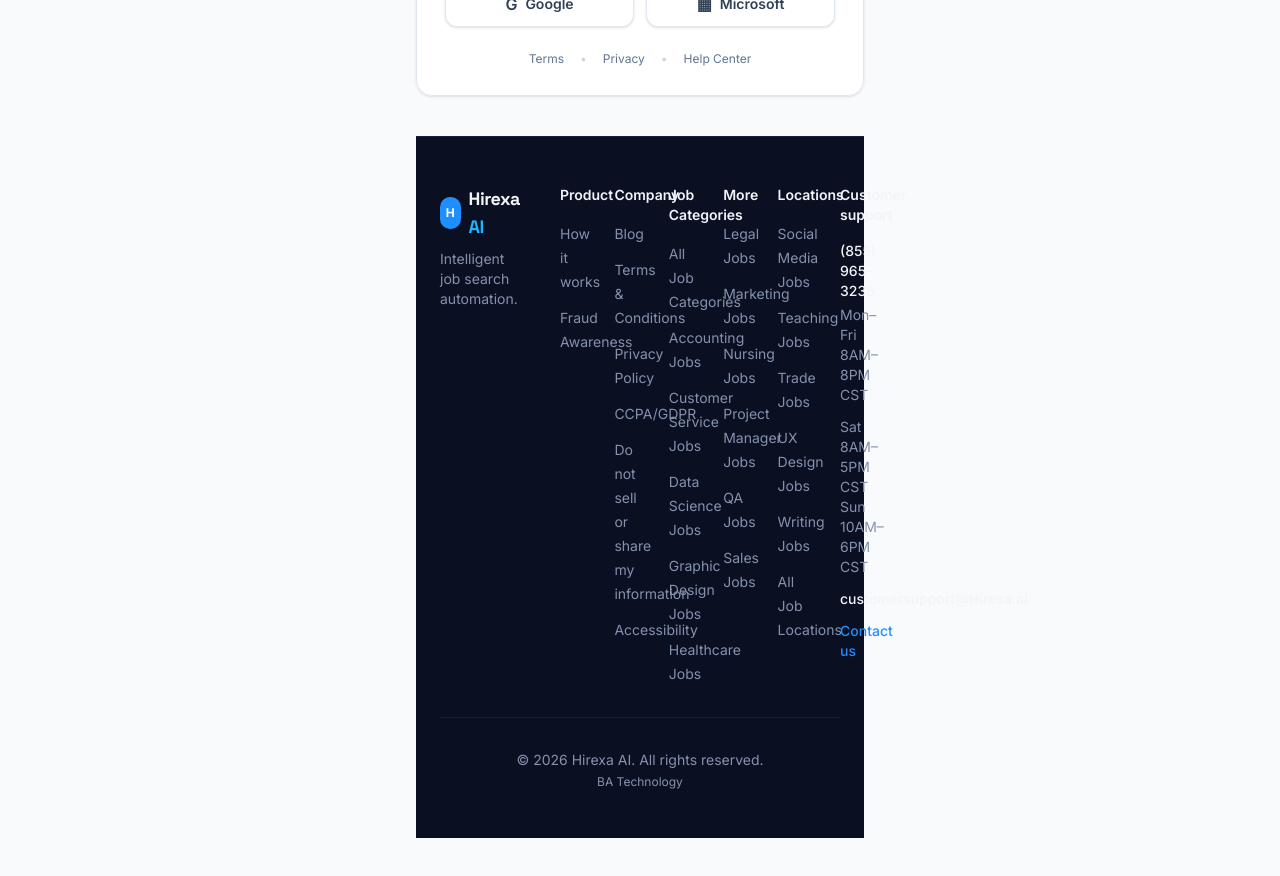
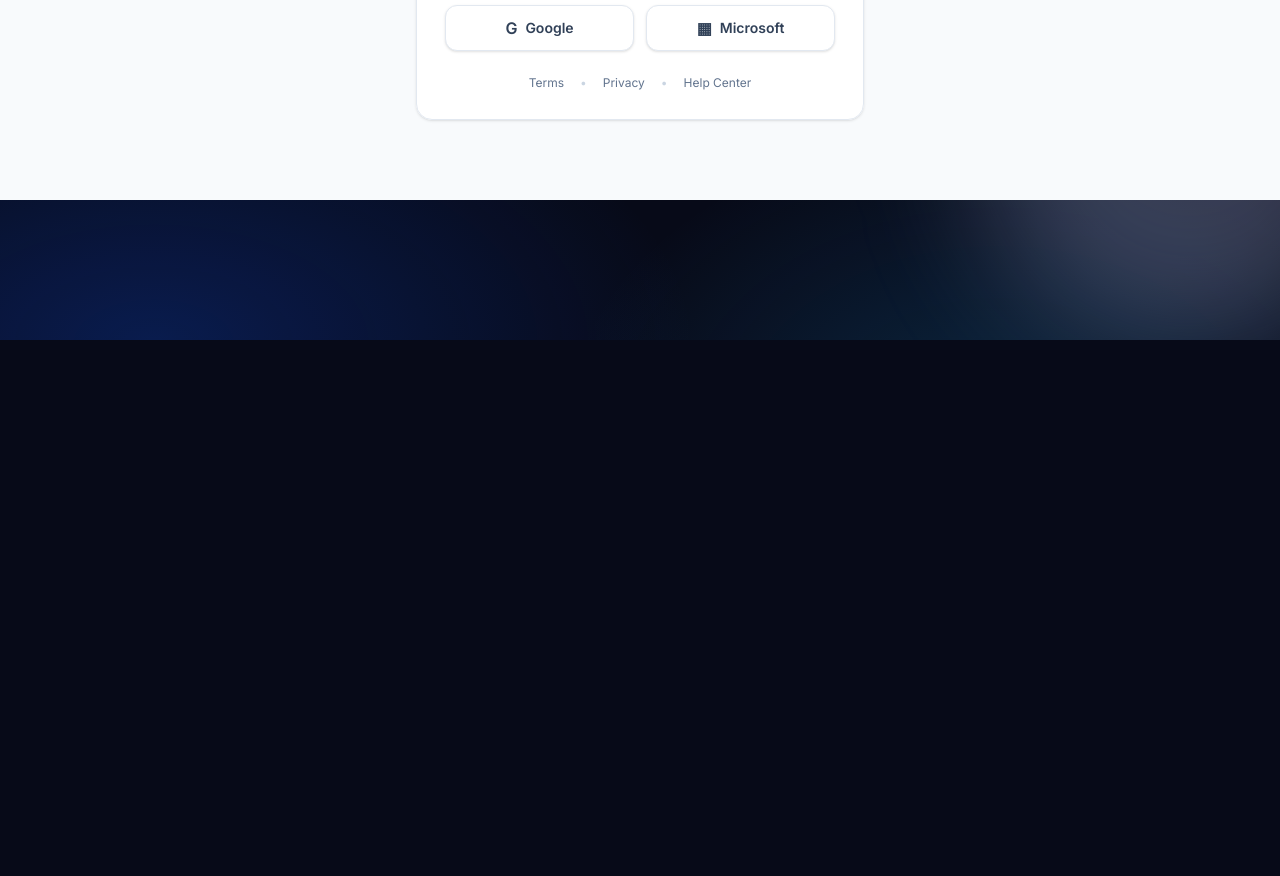
Before and after one commit to kbax6342/Hirexa, a Next.js app in the folder my-app/: page /login in a window 1280 px wide. Shown: the part 600-1476 px from the top of the page. After the commit the page ends 940 px from the top, so only its background shows below. Built offline with nearby package versions, Linux system fonts and the light colour scheme; no server answers; what react-google-recaptcha-v3 would draw is missing.

Commit message:
WIP: login page changes

```diff
--- a/my-app/app/login/page.tsx
+++ b/my-app/app/login/page.tsx
@@ -151,9 +151,7 @@
             </div>
           </div>
 
-          <div className="mt-10">
-            <LoginFooter />
-          </div>
+
         </div>
       </main>
     </div>
--- a/my-app/app/signup/page.tsx
+++ b/my-app/app/signup/page.tsx
@@ -32,7 +32,7 @@
         </div>
       </main>
 
-      <LoginFooter />
+
     </div>
   );
 }
--- a/my-app/package.json
+++ b/my-app/package.json
@@ -30,13 +30,13 @@
     "pdf-parse": "^2.4.5",
     "pdfjs-dist": "^5.4.530",
     "pg": "^8.17.2",
+    "playwright": "^1.58.2",
     "react": "^19.2.4",
     "react-dom": "^19.2.4",
     "react-google-recaptcha-v3": "^1.11.0",
     "stripe": "^20.3.1",
     "tailwind-merge": "^3.4.0",
-    "tailwindcss-animate": "^1.0.7",
-    "playwright": "^1.55.0"
+    "tailwindcss-animate": "^1.0.7"
   },
   "devDependencies": {
     "@tailwindcss/postcss": "^4",
```
Also changed, not shown: 1 other file (tests, documents, lock files or other folders).
